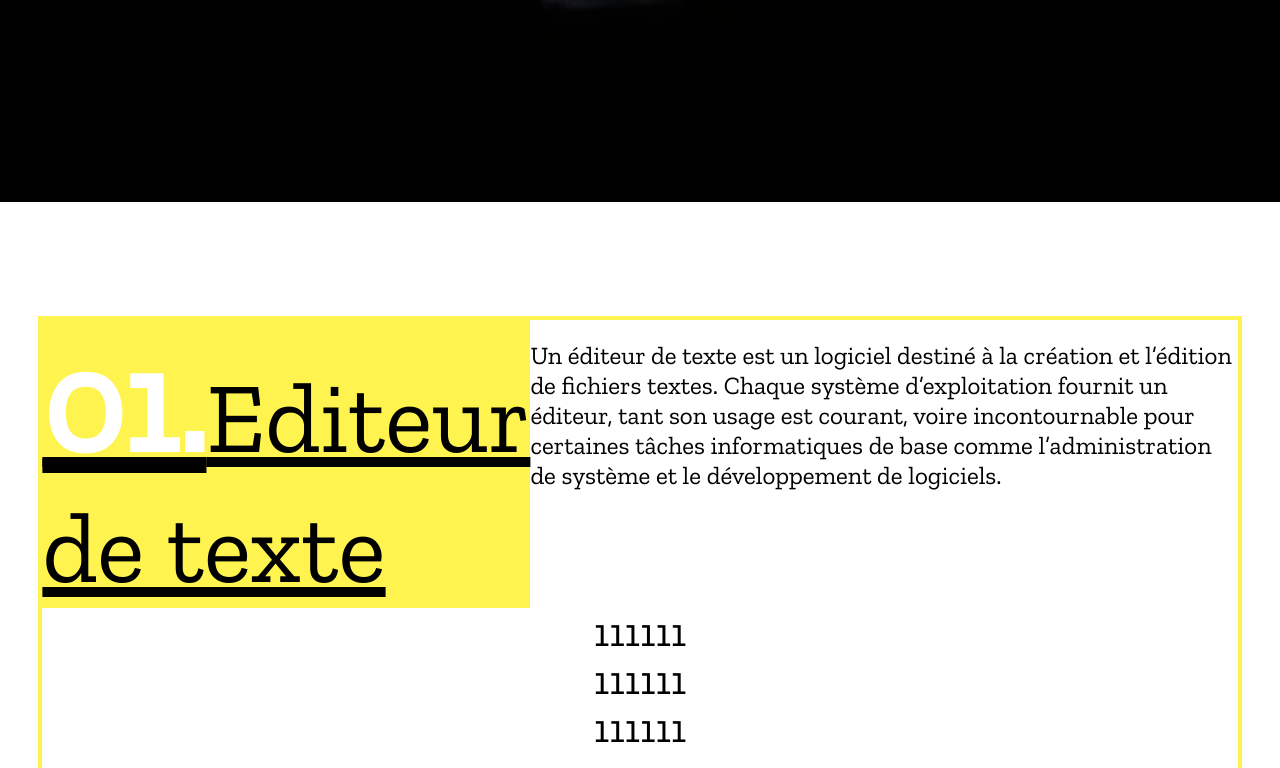
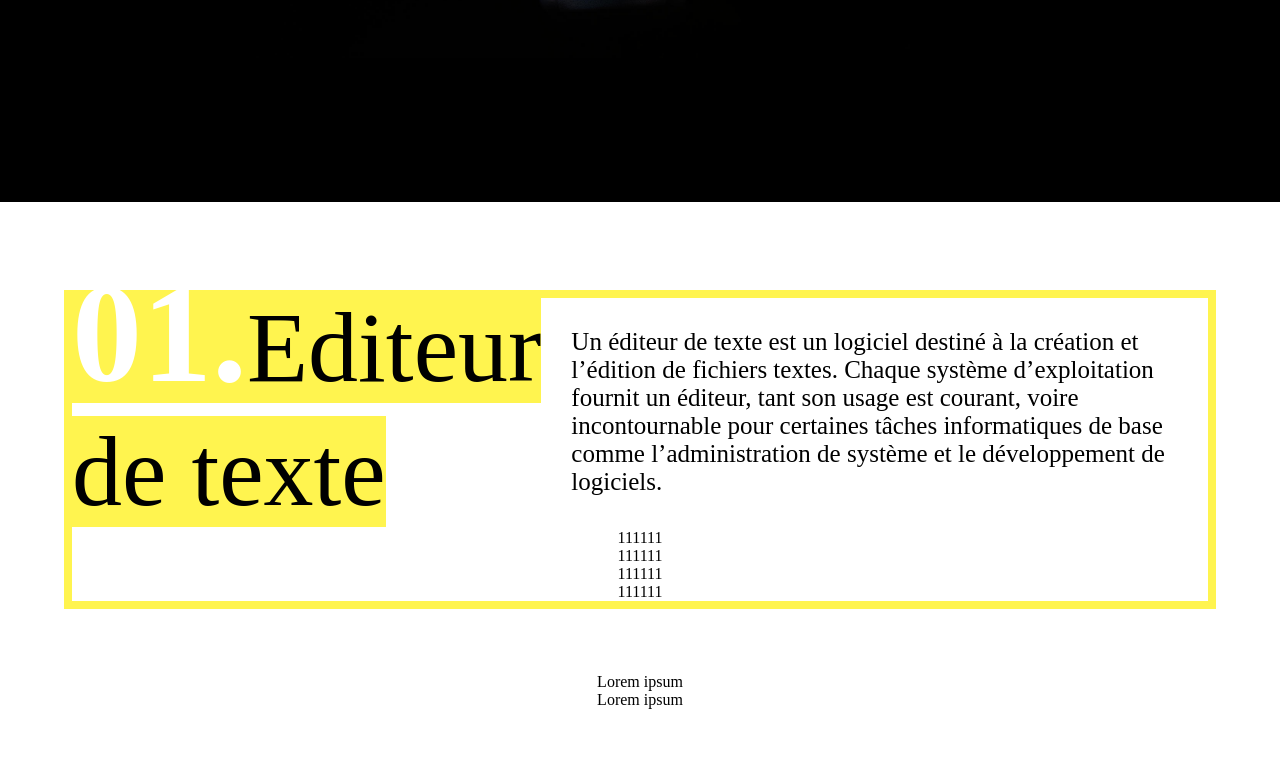
Before and after one commit to Hashiix/Projet-Mozilla, a plain HTML site: page index.html in a window 1280 px wide. Shown: the part 598-1366 px from the top of the page. After the commit the page ends 1307 px from the top, so only its background shows below. Drawn offline with nearby package versions, Linux system fonts and the light colour scheme.

Commit message:
fix font & titre fini

```diff
--- a/index.css
+++ b/index.css
@@ -3,9 +3,8 @@
 *{
     margin: 0px;
     padding: 0px;
-    font-family: Zilla slab;
+    font-family: 'Zilla Slab', serif;
     text-align: center;
-    font-size: 40px;
     box-sizing: border-box;
 }
 
@@ -105,49 +104,60 @@ li {
     height: 50px;
     scroll-snap-align: start;
 }
+
+/* Grand Cadre */
+
 .edition {
     display: flex;
     flex-direction: column;
-    margin-left: 3%;
-    margin-right: 3%;
-    margin-top: 5%;
+    margin-left: 5%;
+    margin-right: 5%;
+    margin-top: 3%;
     margin-bottom: 5%;
     border-style: solid;
-    border-width: 4px;
+    border-width: 8px;
     border-color: fff44f;
     background-color: white;
 }
+
+/* ///// Cadre Titre + definition \\\\\ */
+
 .topedition {
     width: 100%;
     display: flex;
 }
+
+/* Titre "01. Editeur de texte" */
+
 .titreedition {
     width: 500px;
     display: flex;
-    justify-content: row;
-
+    flex-direction: column;
+    margin-top: -45px;
 }
-.strong01 {
+.numero {
     color: white;
     font-size: 140px;
-    background-color: fff44f;
-    text-decoration: underline black;
-    text-align: start;
-    margin-top: -50px;
 }
-.titre01 {
+.editeur {
     color: black;
     font-size: 100px;
     text-align: left;
+}
+.editeurdetexte {
     background-color: fff44f;
-    text-decoration: underline black;
+}
 
-}
+/* Definition "Editeur de texte" */
+
 .definitionedition {
     font-size: 25px;
     text-align: left;
-    margin-top: 20px;
+    margin-top: 30px;
+    margin-left: 30px;
 }
+
+/* ///// Fin Cadre Titre + definition \\\\\ */
 
 
 
--- a/index.html
+++ b/index.html
@@ -5,8 +5,7 @@
     <meta charset="utf-8">
     <link rel="stylesheet" type="text/css" href="index.css">
     <!-- Google Font -->
-    <link href="https://fonts.googleapis.com/css?family=Zilla+Slab&display=swap" rel="stylesheet">
-
+    <link href="https://fonts.googleapis.com/css?family=Zilla+Slab:300&display=swap" rel="stylesheet">
 </head>
 
 <body>
@@ -40,9 +39,9 @@
     <div class="invisibleedition" id="edition"></div>
     <div class="edition">
         <div class="topedition">
-<!-- Titre "01. Editeur de texte -->
             <div class="titreedition">
-                 <p class="titre01"><strong class="strong01">01.</strong>Editeur<br>de texte</p>
+                 <p class="editeur"><mark class="editeurdetexte"><strong class="numero">01.</strong>Editeur</mark></p>
+                 <p class="editeur"><mark class="editeurdetexte">de texte</mark></p>
             </div>
             <p class="definitionedition">Un éditeur de texte est un logiciel destiné à la création et l’édition de fichiers textes. Chaque système d’exploitation fournit un éditeur, tant son usage est courant, voire incontournable pour certaines tâches informatiques de base comme l’administration de système et le développement de logiciels.</p>
         </div>
```
